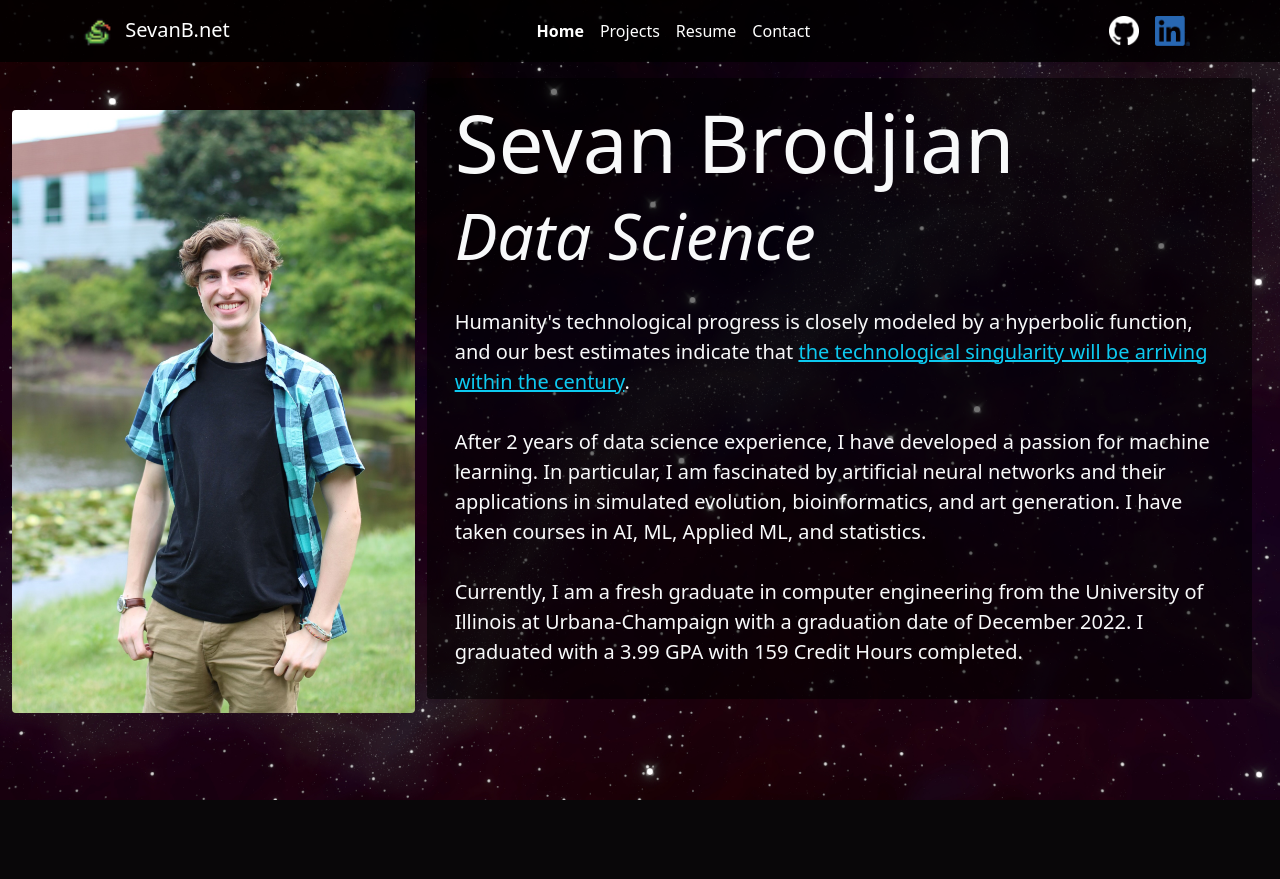
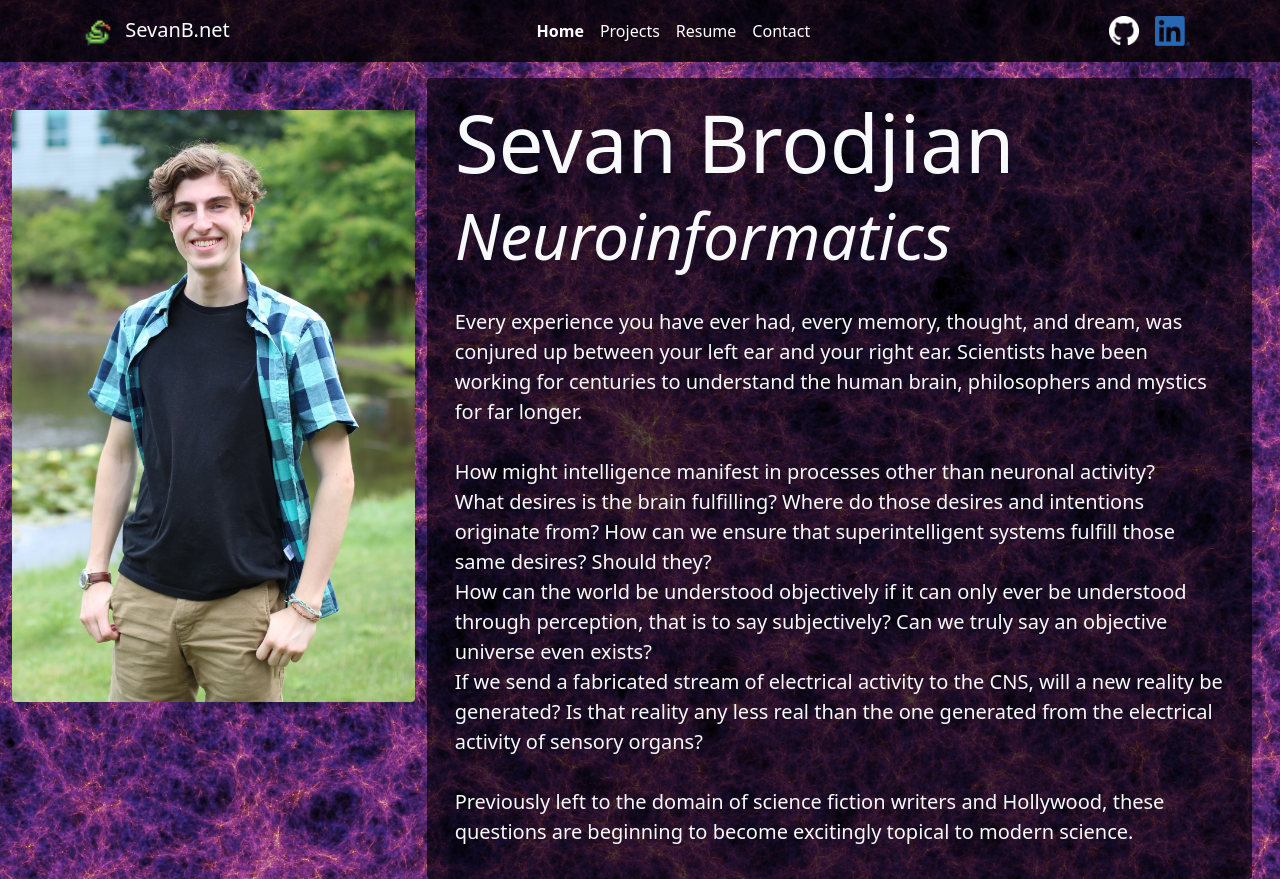
Before and after one commit to SevanBrodjian/SevanBNet-backend, a Django app: page /catalog/ in a window 1280 px wide. Before the commit the page ends 800 px from the top, so only its background shows below. Run offline with Django 4.2, Linux system fonts and the light colour scheme; data that the repository does not hold is empty.

Commit message:
Modified home page - updated headshot, background, and text

```diff
--- a/catalog/templates/home.html
+++ b/catalog/templates/home.html
@@ -6,7 +6,7 @@
     <div
         class="bg-image text-light"
         style="
-        background-image: url('{% static 'space.jpg' %}');
+        background-image: url('{% static 'cosmicweb.jpg' %}');
         background-size: cover;
         background-attachment: fixed;
         background-repeat: no-repeat;
@@ -25,22 +25,25 @@
         <div class="row">
             <div class="col-lg-4 col-md-12">
                 <div class="d-flex justify-content-center mt-5">
-                    <img class="img-fluid rounded" style="height: auto; width: auto; max-height: 80vh;" src="{% static 'headshot2.JPG' %}" alt="SevanB.net">
+                    <img class="img-fluid rounded" style="height: auto; width: auto; max-height: 80vh;" src="{% static 'headshot_cropped.jpg' %}" alt="SevanB.net">
                 </div>
             </div>
             <div class="col-lg-8 col-md-12">
-                <div class="row text-left px-3 py-3 mt-3 me-3 rounded" style="background-color: rgba(0, 0, 0, 0.55);">
+                <div class="row text-left px-3 py-3 mt-3 me-3 rounded" style="background-color: rgba(0, 0, 0, 0.65);">
                     <h1 class="display-1"><strong>Sevan Brodjian</strong></h1>
-                    <h3 class="display-3"><strong><em>Data Science</em></strong></h3>
+                    <h3 class="display-3"><strong><em>Neuroinformatics</em></strong></h3>
 
                     <!-- <h6 class="d-md-none text-danger"><strong>Warning, this site is not designed to be viewed on small screens.</strong></h6> -->
 
                     <p class="lead mt-4">
-                        Humanity's technological progress is closely modeled by a hyperbolic function, and our best estimates indicate that <a href="https://drive.google.com/drive/u/1/folders/15ArhEPZSTYU8f012bs6ehPS6-xmhtBPP" class="link-info">the technological singularity will be arriving within the century</a>.
+                        Every experience you have ever had, every memory, thought, and dream, was conjured up between your left ear and your right ear. Scientists have been working for centuries to understand the human brain, philosophers and mystics for far longer.
                         <br><br>
-                        After 2 years of data science experience, I have developed a passion for machine learning. In particular, I am fascinated by artificial neural networks and their applications in simulated evolution, bioinformatics, and art generation. I have taken courses in AI, ML, Applied ML, and statistics.
-                        <br><br>
-                        Currently, I am a fresh graduate in computer engineering from the University of Illinois at Urbana-Champaign with a graduation date of December 2022. I graduated with a 3.99 GPA with 159 Credit Hours completed.
+                        How might intelligence manifest in processes other than neuronal activity?<br>
+                        What desires is the brain fulfilling? Where do those desires and intentions originate from? How can we ensure that superintelligent systems fulfill those same desires? Should they?<br>
+                        How can the world be understood objectively if it can only ever be understood through perception, that is to say subjectively? Can we truly say an objective universe even exists?<br>
+                        If we send a fabricated stream of electrical activity to the CNS, will a new reality be generated? Is that reality any less real than the one generated from the electrical activity of sensory organs?<br>
+                        <br>
+                        Previously left to the domain of science fiction writers and Hollywood, these questions are beginning to become excitingly topical to modern science.
                     </p>
                 </div>
             </div>
```
Also changed, not shown: catalog/static/cosmicweb.jpg (added), catalog/static/headshot_cropped.jpg (added).
